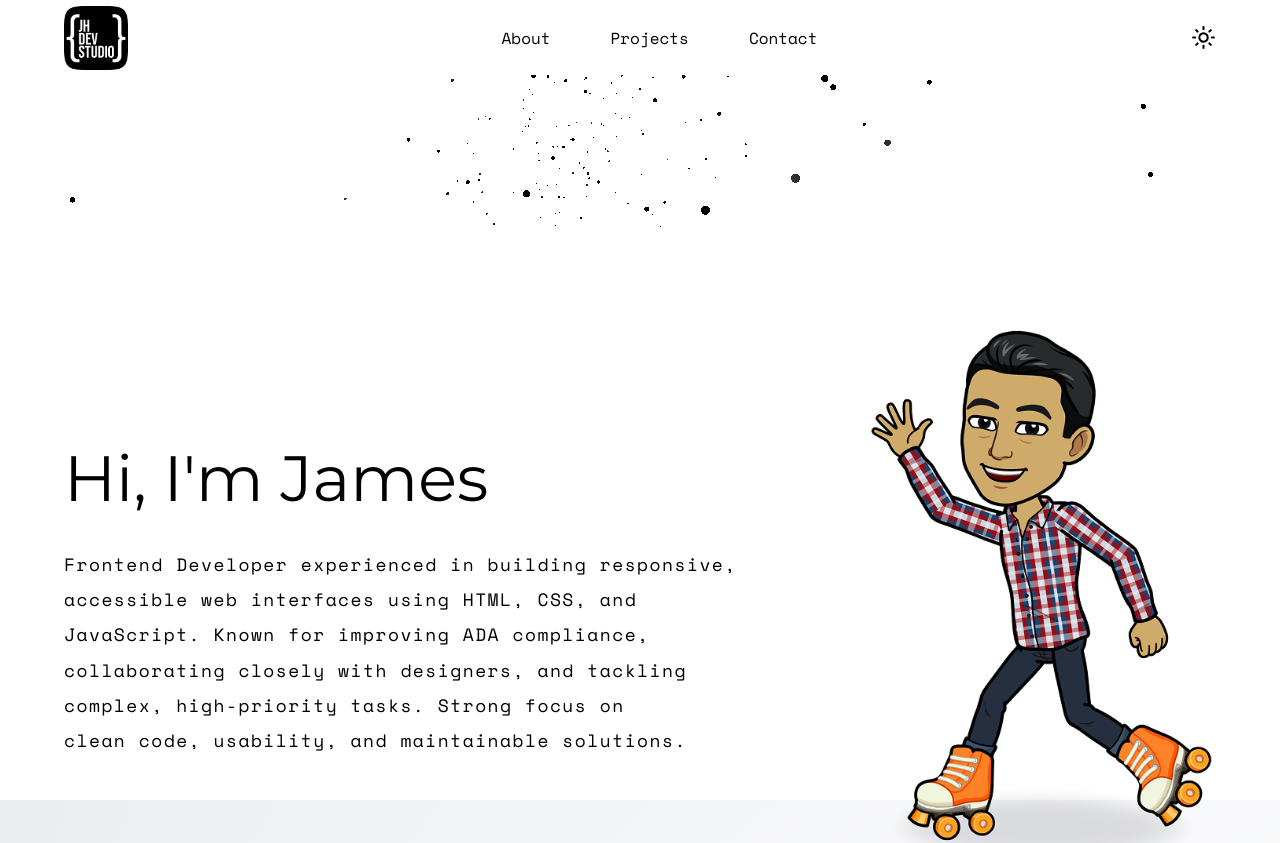
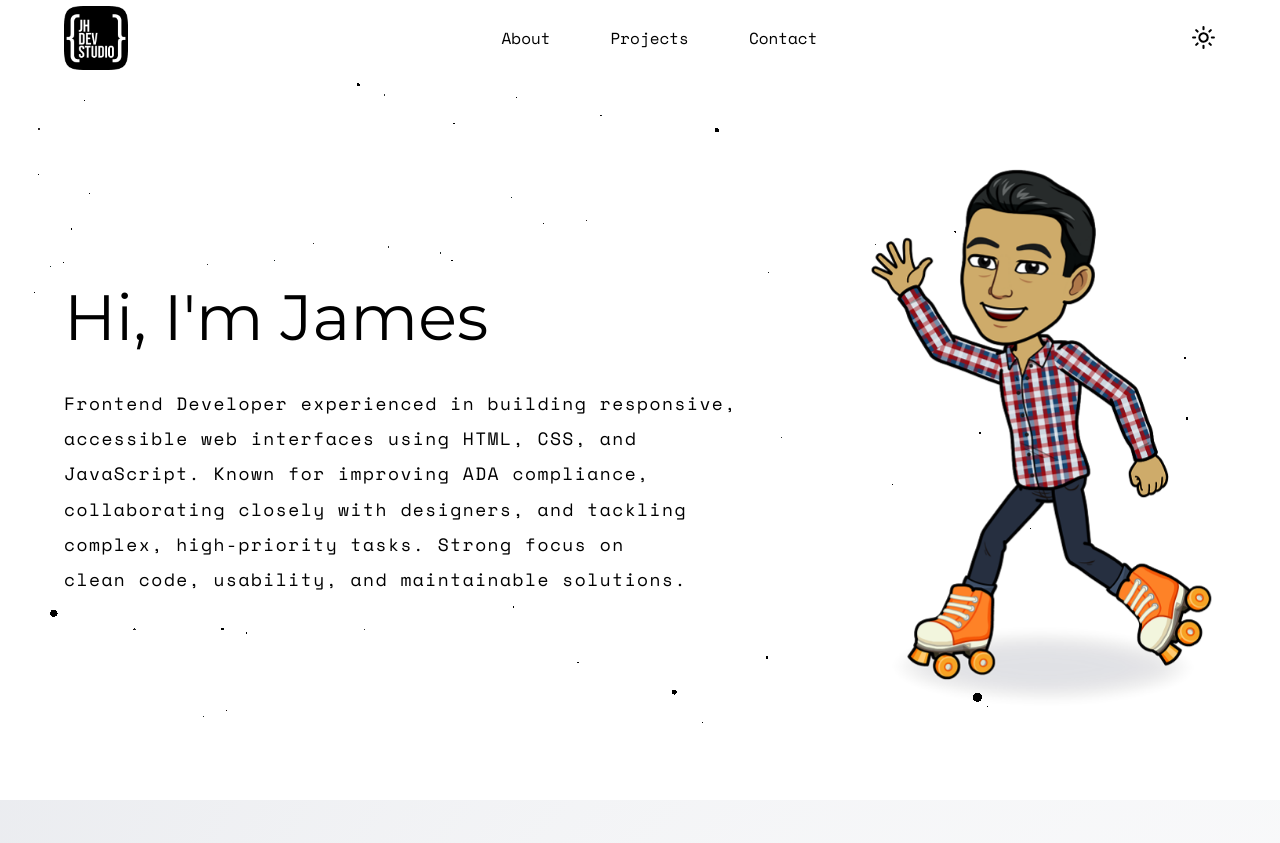
Before and after one commit to JHughesSUTA/jhdevstudio, a React (Vite) app: page / in a window 1280 px wide. Shown: the top 843 px of the page. Built offline with nearby package versions, Linux system fonts and the light colour scheme.

Commit message:
fix particles background, clean up

```diff
--- a/src/App.jsx
+++ b/src/App.jsx
@@ -1,7 +1,6 @@
 import { useEffect, useState } from "react";
 import Nav from "./components/Nav";
 import Hero from "./components/HeroSection/Hero";
-import Marquee from "./components/ProjectsSection/Marquee";
 import ContactSection from "./components/ContactSection/ContactSection";
 import { ToastContainer } from "react-toastify";
 import "react-toastify/dist/ReactToastify.css";
@@ -19,9 +18,7 @@ const App = () => {
     <>
       <Nav darkMode={darkMode} setDarkMode={setDarkMode} />
       <Hero />
-      {/* <HeroTest /> */}
       <ProjectsSection />
-      {/* <ProjectsSection2 /> */}
       <ContactSection />
       <ToastContainer />
     </>
--- a/src/components/HeroSection/Hero.scss
+++ b/src/components/HeroSection/Hero.scss
@@ -9,6 +9,16 @@
     justify-content: space-between;
     align-items: center;
     height: 100%;
+  }
+
+  .background-layer {
+    position: absolute;
+    top: 0;
+    left: 0;
+    width: 100%;
+    height: 100%;
+    max-height: 100vh;
+    // z-index: -1;
   }
 
   &__copy {
--- a/src/components/Nav.jsx
+++ b/src/components/Nav.jsx
@@ -1,6 +1,6 @@
 import "./Nav.scss";
 import logo from "../assets/images/logo-black.png";
-import { TbMoon, TbMoonStars, TbSunHigh } from "react-icons/tb";
+import { TbMoonStars, TbSunHigh } from "react-icons/tb";
 import { motion } from "motion/react";
 
 const Nav = ({ darkMode, setDarkMode }) => {
--- a/src/components/ProjectsSection/ProjectCard.jsx
+++ b/src/components/ProjectsSection/ProjectCard.jsx
@@ -1,6 +1,3 @@
-// import artGalleryImage from "../assets/images/art-gallery-screenshot.jpg";
-// import sunnysideImage from "../assets/images/sunnyside-screenshot.jpg";
-// import ticTacToeImage from "../assets/images/tictactoe-screenshot.jpg";
 import { IoMdOpen } from "react-icons/io";
 import { FaGithub } from "react-icons/fa";
 import Tag from "./Tag";
--- a/src/components/ProjectsSection/ProjectsSection.jsx
+++ b/src/components/ProjectsSection/ProjectsSection.jsx
@@ -1,4 +1,3 @@
-// import "./ProjectSection.scss";
 import "./ProjectSection.scss";
 import artGalleryImage from "../../assets/images/art-gallery-screenshot.jpg";
 import sunnysideImage from "../../assets/images/sunnyside-screenshot.jpg";
```
